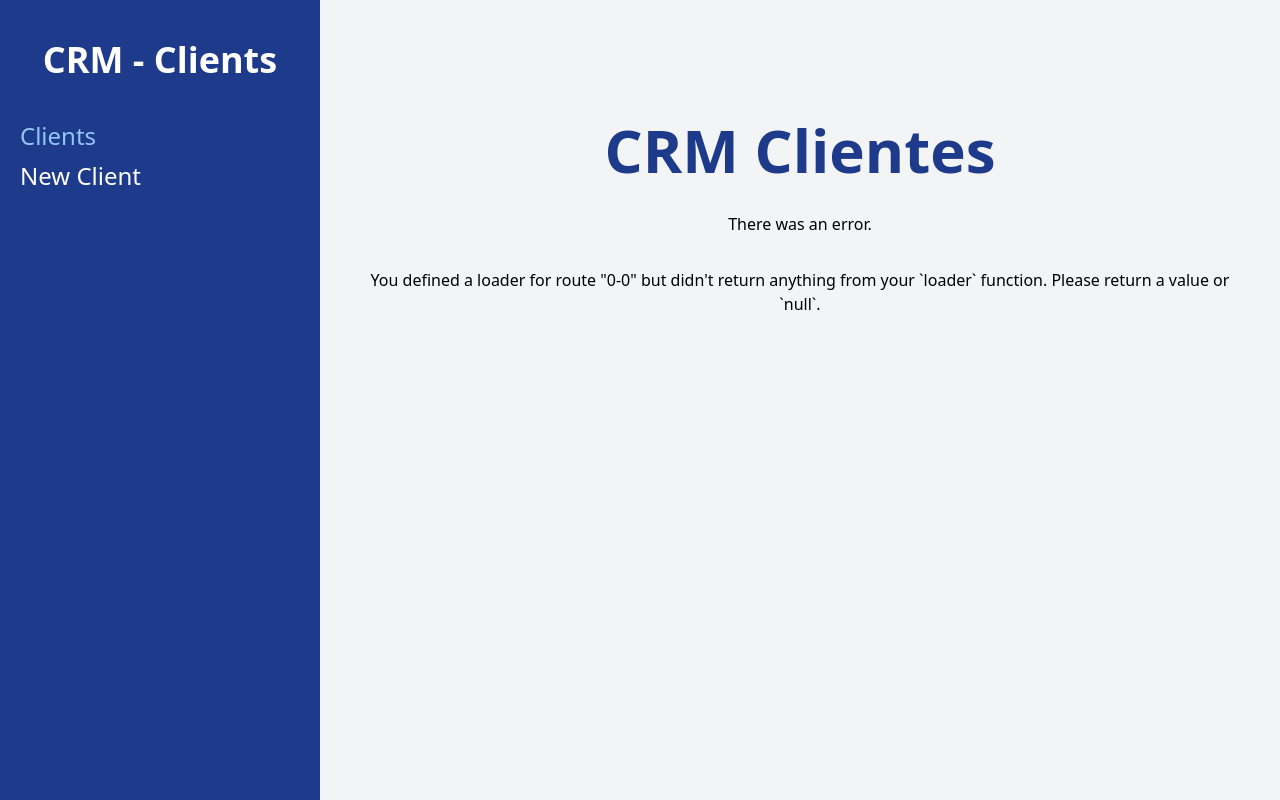
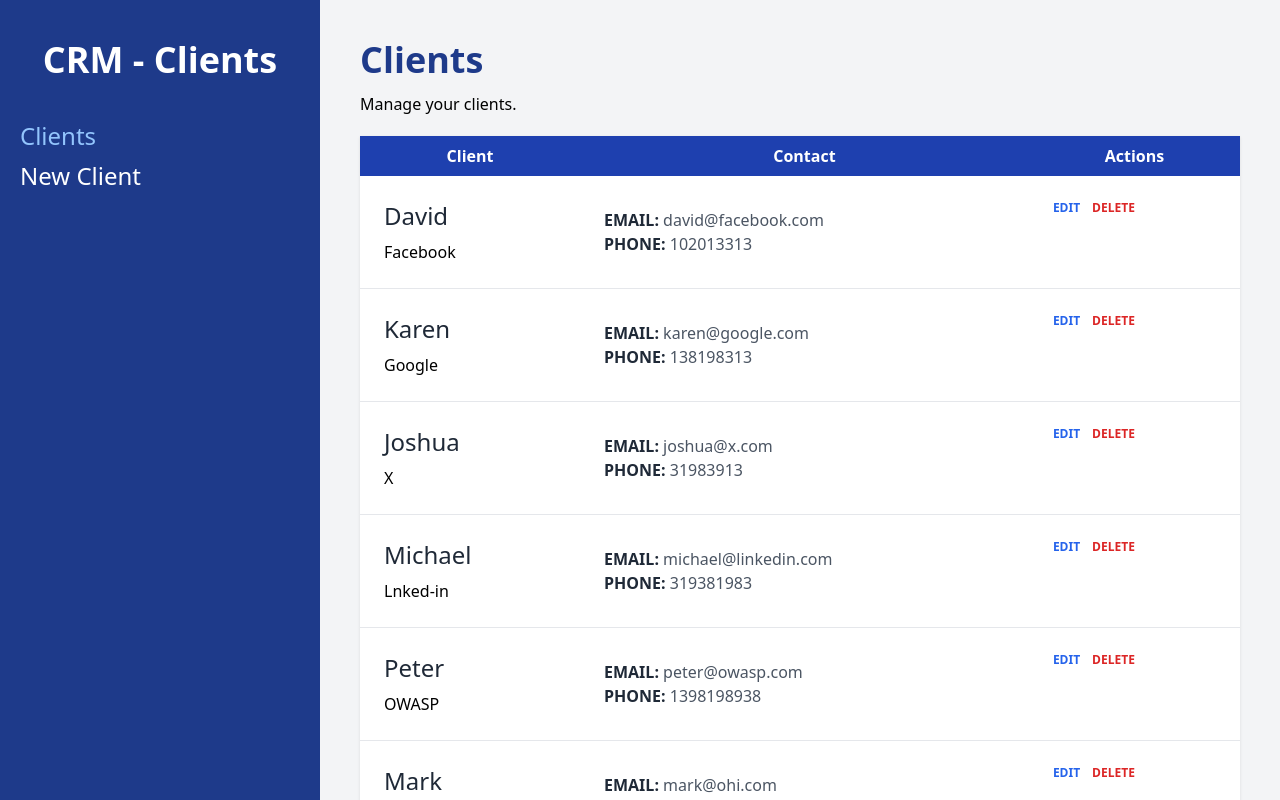
Before and after one commit to davideperez/crm-react, a React (Vite) app: page / in a window 1280 px wide. Built offline with nearby package versions, Linux system fonts and the light colour scheme; data requests are answered from the project's data file.

Commit message:
"Add new Client" functionality implemented.

```diff
--- a/db.json
+++ b/db.json
@@ -1,5 +1,5 @@
 {
-    "clients" : [
+  "clients": [
     {
       "id": 1,
       "name": "David",
@@ -34,6 +34,22 @@
       "phone": 1398198938,
       "email": "peter@owasp.com",
       "company": "OWASP"
+    },
+    {
+      "name": "Mark",
+      "company": "Ohi",
+      "email": "mark@ohi.com",
+      "phone": "12312312",
+      "notes": "asoidjasoidasd",
+      "id": 6
+    },
+    {
+      "name": "asd",
+      "company": "asd",
+      "email": "asd@asd.com",
+      "phone": "123123",
+      "notes": "assdasd",
+      "id": 7
     }
   ]
 }
--- /dev/null
+++ b/src/api/clients.js
@@ -0,0 +1,23 @@
+export async function getClients() {
+
+    const answer = await fetch(import.meta.env.VITE_API_URL);
+    const results = await answer.json();
+
+    return results;
+}
+
+export async function  addClient(data) {
+    try {
+        const answer = await fetch(import.meta.env.VITE_API_URL, {
+            method: 'POST',
+            body: JSON.stringify(data),
+            headers: {
+                'Content-Type': 'application/json'
+            }
+        });
+
+    return await answer.json()
+    } catch (error) {
+        console.log(error)
+    }
+}
--- a/src/api/clients.jsx
+++ /dev/null
@@ -1,7 +0,0 @@
-export async function getClients() {
-
-    const answer = await fetch(import.meta.env.VITE_API_URL);
-    const results = await answer.json();
-
-    return results;
-}
--- a/src/pages/Index.jsx
+++ b/src/pages/Index.jsx
@@ -43,7 +43,7 @@ export const loader = () => {
 
   const clients = getClients()
 
-  return //clients
+  return clients
 }
 
 
--- a/src/pages/NewClient.jsx
+++ b/src/pages/NewClient.jsx
@@ -1,23 +1,21 @@
-import { Form, useNavigate, useActionData } from 'react-router-dom'
+import { Form, useNavigate, useActionData, redirect } from 'react-router-dom'
 import AddClientForm from '../components/AddClientForm'
 import Error from '../components/Error'
+import { addClient } from '../api/clients.js'
 
 export async function action({request}) {
 
     const formData = await request.formData()
-
     const data = Object.fromEntries(formData)
-
     const email = formData.get('email')
 
-
-    //Validates if all the fields are complete.
+    //1 Validates if all the fields are complete.
     const errors = []
     if(Object.values(data).includes('')) {
         errors.push('All fields are mandatory.')
     }
 
-    //Validates email
+    //2 Validates email
 
     let regex = new RegExp("([!#-'*+/-9=?A-Z^-~-]+(\.[!#-'*+/-9=?A-Z^-~-]+)*|\"\(\[\]!#-[^-~ \t]|(\\[\t -~]))+\")@([!#-'*+/-9=?A-Z^-~-]+(\.[!#-'*+/-9=?A-Z^-~-]+)*|\[[\t -Z^-~]*])");
 
@@ -25,12 +23,16 @@ export async function action({request}) {
         errors.push('Email not valid.')
     }
 
-    // Return data if there are errors:
+    //3 Return data if there are errors:
     if(Object.keys(errors).length) {
         console.log('There are errors.')
 
         return errors
     }
+    //4 Send the request to the json-server api:
+    addClient(data)
+
+    return redirect('/')
 }
 
 const NewClient = () => {
```
Lines whose indentation alone changed are shown as unchanged.
